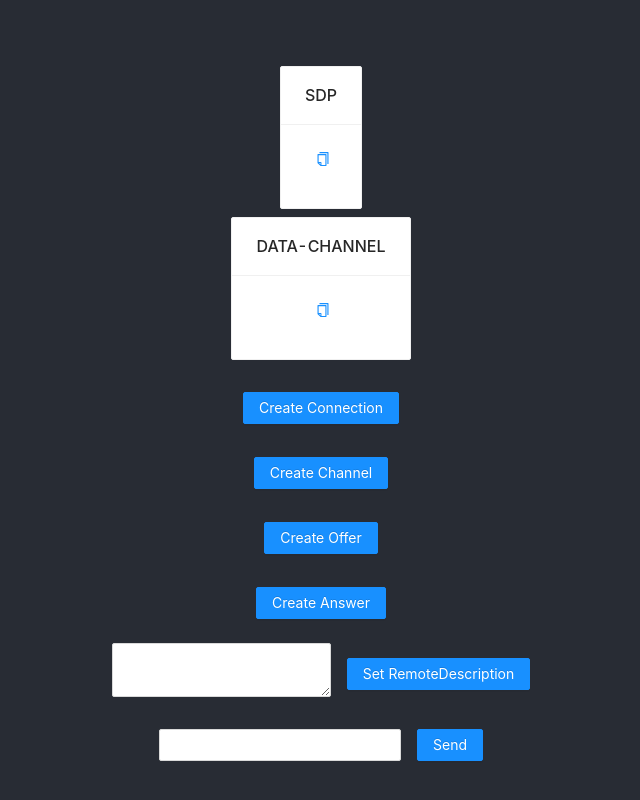
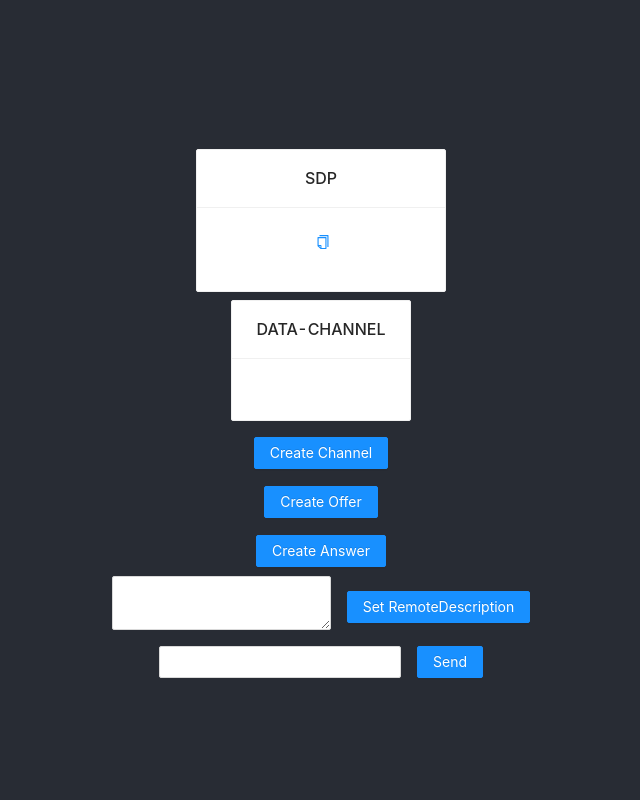
Before and after one commit to StanLee12/web-rtc-demo, a React (Create React App) app: page / in a window 1280 px wide. Shown: the whole page, without its empty margins (319-959 px from the left). Built offline with nearby package versions, Linux system fonts and the light colour scheme.

Commit message:
默认初始化Connection

```diff
--- a/src/App.js
+++ b/src/App.js
@@ -1,4 +1,4 @@
-import { useState } from 'react';
+import { useState, useEffect } from 'react';
 import { Button, Space, Input, Card, Typography, } from 'antd';
 import './App.css';
 
@@ -10,18 +10,21 @@ let text;
 
 function App() {
 
+  useEffect(() => {
+    createConnection();
+  }, []);
+
   const createConnection = () => {
+    console.log('Create connection');
     peer = new RTCPeerConnection();
     peer.onicecandidate = (e) => {
       const SDP = JSON.stringify(peer.localDescription);
       console.log('New Ice Candidate!!!', JSON.stringify(peer.localDescription));
-      console.log('PEER====', peer);
       setContent(SDP);
     }
     peer.ondatachannel = (e) => {
       rdc = e.channel;
       rdc.onmessage = (e) => {
-        console.log('RDC New message', e.data);
         const _message = message + "\n" + e.data;
         setMessage(_message);
       }
@@ -43,7 +46,6 @@ function App() {
   const createOffer = () => {
     peer.createOffer().then((o) => { peer.setLocalDescription(o).then(() => {
       console.log('created offer!!!');
-      console.log('peer=====', peer);
     })});
   }
 
@@ -55,11 +57,6 @@ function App() {
     if (!sdp) {
       return;
     }
-    if (!peer) {
-      console.log('peer ====', peer);
-      return;
-    }
-    console.log('sdp=====', sdp);
     peer.setRemoteDescription(JSON.parse(sdp)).then(() => console.log('set remote successfully!!!'));
   }
 
@@ -84,7 +81,7 @@ function App() {
         <Space
           align="center"
           direction="vertical"
-          size="large"
+          size="small"
         >
           <Space
             align="center"
@@ -94,7 +91,9 @@ function App() {
               title="SDP"
             >
               <Typography.Paragraph
+                ellipsis
                 copyable
+                style={{ width: '200px', }}
                 type="success"
               >
                 {content}
@@ -104,17 +103,12 @@ function App() {
               title="DATA-CHANNEL"
             >
               <Typography.Paragraph
-                copyable
                 type="success"
               >
                 {message}
               </Typography.Paragraph>
             </Card>
           </Space>
-          <Button
-            type="primary"
-            onClick={createConnection}
-          >Create Connection</Button>
           <Button
             type="primary"
             onClick={createChannel}
```
